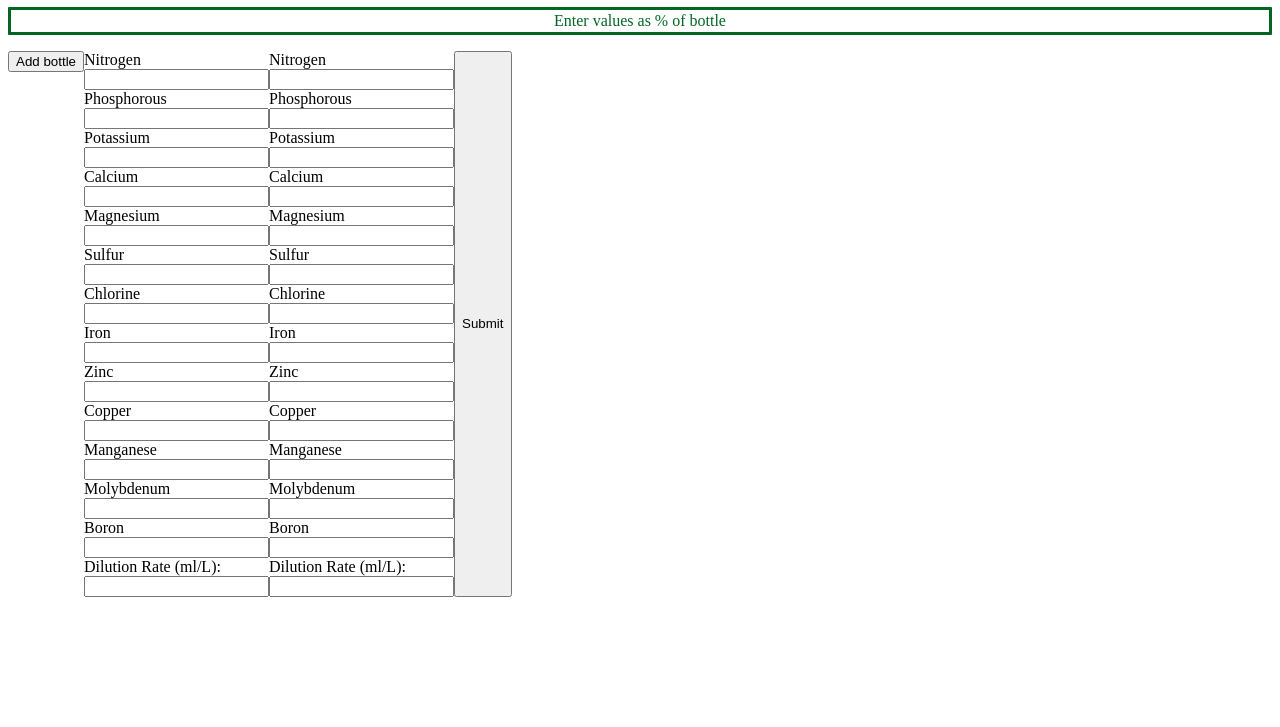
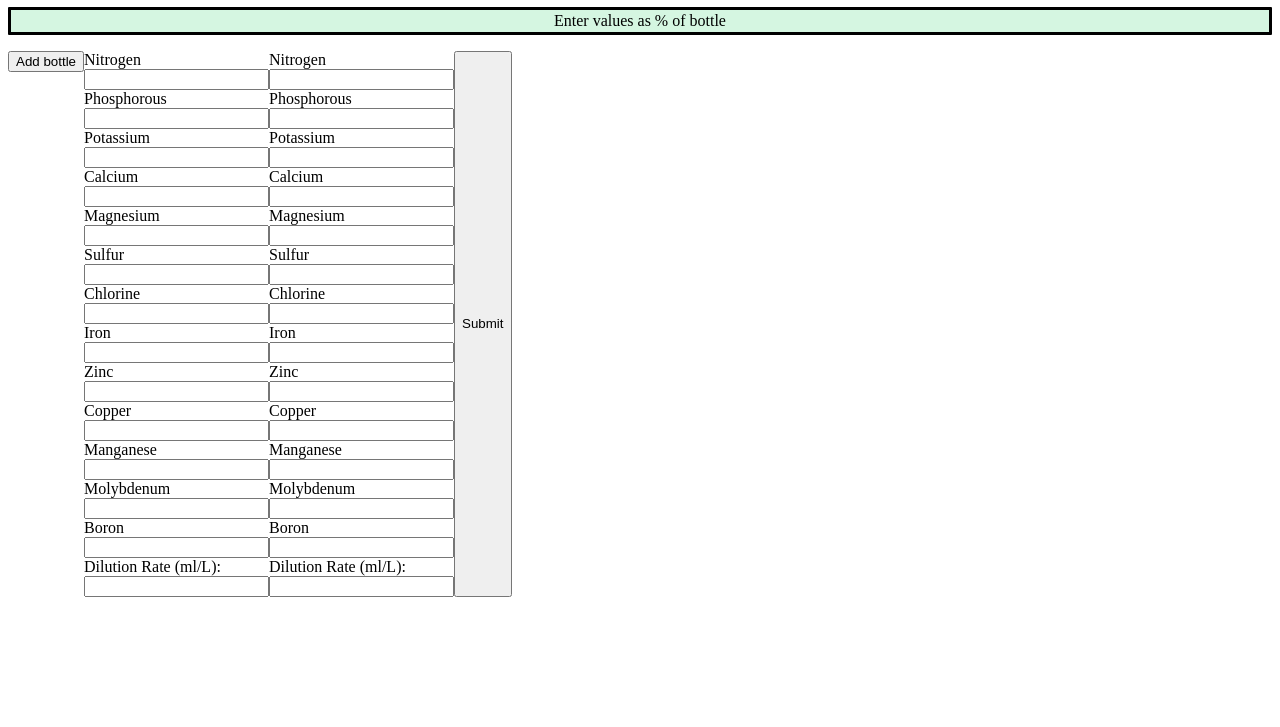
Before and after one commit to code-jumper/nu_calc, a plain HTML site: page index.html in a window 1280 px wide. Shown: the part 73-800 px from the top of the page. Drawn offline with Linux system fonts and the light colour scheme; a script that the page names is missing.

Commit message:
style changes w/ colors

```diff
--- a/style.css
+++ b/style.css
@@ -4,7 +4,7 @@
 }
 
 p {
-    color: #016524;
+    background-color: hsl(141, 64%, 90%);
     border-style: solid;
     border-radius: 1px;
     padding: 2px;
```
